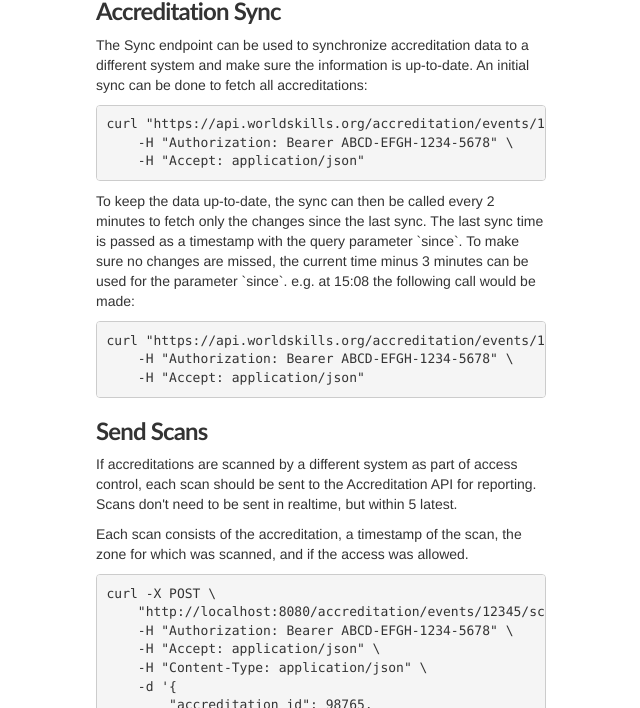
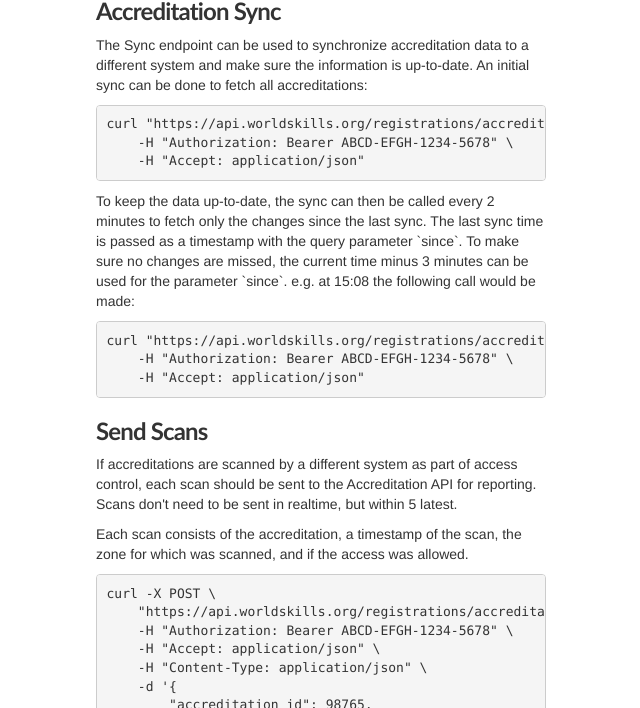
Before and after one commit to worldskills/worldskills.github.io, a Jekyll site: the page built from api/registrations.html, in a window 1280 px wide. Shown: the part 818-1526 px from the top of the page, without its empty margins (239-879 px from the left). Built offline with Jekyll 4.4.1, drawn with Linux system fonts in a browser that asks for light colours; comment, search, counter and statistics services are not loaded; some of the changed lines change nothing that is shown; some of the changed text lies outside the part shown.

Commit message:
Fix accreditation URLs

```diff
--- a/api/registrations.html
+++ b/api/registrations.html
@@ -42,12 +42,12 @@ Authorization: Bearer ABCD-EFGH-1234-5678</code></pre>
 
                 <p>The Sync endpoint can be used to synchronize accreditation data to a different system and make sure the information is up-to-date. An initial sync can be done to fetch all accreditations:</p>
 
-                <pre><code>curl "https://api.worldskills.org/accreditation/events/12345/sync" \
+                <pre><code>curl "https://api.worldskills.org/registrations/accreditation/events/12345/sync" \
     -H "Authorization: Bearer ABCD-EFGH-1234-5678" \
     -H "Accept: application/json"</code></pre>
 
                 <p>To keep the data up-to-date, the sync can then be called every 2 minutes to fetch only the changes since the last sync. The last sync time is passed as a timestamp with the query parameter `since`. To make sure no changes are missed, the current time minus 3 minutes can be used for the parameter `since`. e.g. at 15:08 the following call would be made:</p>
-                <pre><code>curl "https://api.worldskills.org/accreditation/events/12345/sync?since=2025-04-10T15:05:00Z" \
+                <pre><code>curl "https://api.worldskills.org/registrations/accreditation/events/12345/sync?since=2025-04-10T15:05:00Z" \
     -H "Authorization: Bearer ABCD-EFGH-1234-5678" \
     -H "Accept: application/json"</code></pre>
 
@@ -58,7 +58,7 @@ Authorization: Bearer ABCD-EFGH-1234-5678</code></pre>
                 <p>Each scan consists of the accreditation, a timestamp of the scan, the zone for which was scanned, and if the access was allowed.</p>
 
                 <pre><code>curl -X POST \
-    "http://localhost:8080/accreditation/events/12345/scan" \
+    "https://api.worldskills.org/registrations/accreditation/events/12345/scan" \
     -H "Authorization: Bearer ABCD-EFGH-1234-5678" \
     -H "Accept: application/json" \
     -H "Content-Type: application/json" \
@@ -73,7 +73,7 @@ Authorization: Bearer ABCD-EFGH-1234-5678</code></pre>
 
                 <p>Available zones can be fetched by calling the following endpoint:</p>
 
-                <pre><code>curl "https://api.worldskills.org/accreditation/events/12345/zones" \
+                <pre><code>curl "https://api.worldskills.org/registrations/accreditation/events/12345/zones" \
     -H "Authorization: Bearer ABCD-EFGH-1234-5678" \
     -H "Accept: application/json"</code></pre>
             </div>
```
